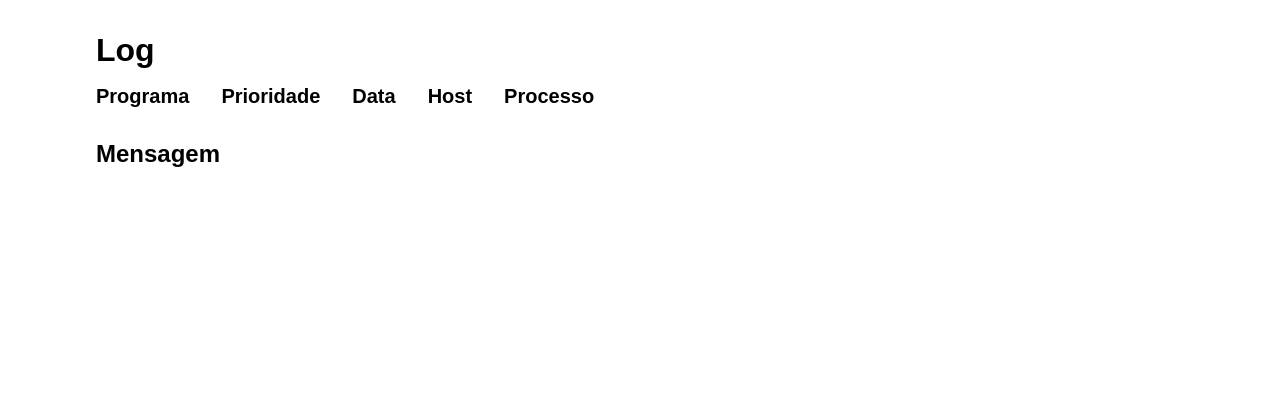
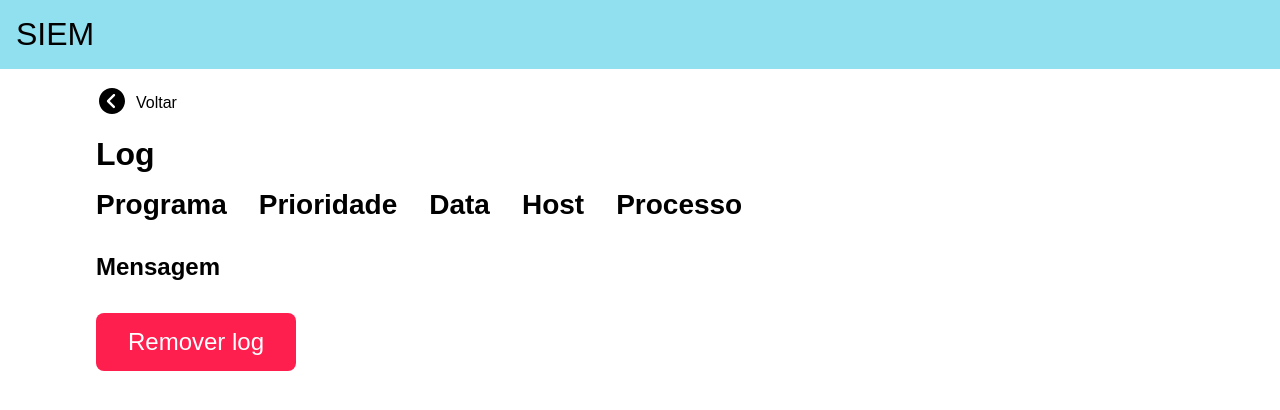
Before and after one commit to lucasnetwork/tcc, a Next.js app in the folder frontend/: page /1 in a window 1280 px wide. Shown: the top 410 px of the page. Built offline with nearby package versions, Linux system fonts and the light colour scheme; no server answers.

Commit message:
fix: frontend

```diff
--- a/frontend/src/app/[id]/page.tsx
+++ b/frontend/src/app/[id]/page.tsx
@@ -5,6 +5,7 @@ import api from '../../../config/api'
 import { useMemo } from 'react'
 import { format, parseISO } from 'date-fns'
 import { useParams, useRouter } from 'next/navigation'
+import { IoIosArrowDropleftCircle } from "react-icons/io";
 
 const fetcher = ([url,id]:string[]) => {
   console.log("Oio")
@@ -13,6 +14,7 @@ const fetcher = ([url,id]:string[]) => {
 }
 export default function Home() {
     const route = useParams()
+    const router = useRouter()
   const {data,error} = useSWR<{
     data:any[]
   }>(["log",route.id],fetcher)
@@ -26,6 +28,12 @@ export default function Home() {
 
   return (
     <main className={styles.main}>
+      <div className={styles.goBack}>
+        <button type="button" onClick={()=>router.back()}>
+        <IoIosArrowDropleftCircle  size={32}/>
+        </button>
+        <p>Voltar</p>
+      </div>
       <h1 className={styles.titleH1}>Log</h1>
       <div className={styles.container}>
         <div>
@@ -89,10 +97,18 @@ export default function Home() {
       <div>
         <h2>Mensagem</h2>
         <p
+        style={{
+          fontSize:"1.25rem"
+        }}
         >
           {data?.data?.message}
         </p>
        </div>
+       <div>
+        <button type="button" className={styles.button}>
+          Remover log
+        </button>
+       </div>
     </main>
   )
 }
--- a/frontend/src/app/[id]/styles.module.css
+++ b/frontend/src/app/[id]/styles.module.css
@@ -28,13 +28,38 @@
     margin-bottom: 2rem;
 }
 
+.goBack{
+  display: flex;
+  column-gap: 8px;
+  align-items: center;
+}
+.goBack button{
+  background: none;
+  border:none;
+  cursor: pointer
+}
+
 .container h2{
+  font-size: 1.75rem;
+}
+.container p{
   font-size: 1.25rem;
 }
-
 .titleH1{
   font-size:2rem;
   margin-bottom:1rem;
   margin-top:1rem
 
 }
+
+.button{
+  background-color: rgb(255, 31, 79);
+  border: none;
+  color: white;
+  padding: 15px 32px;
+  text-align: center;
+  margin-top: 32px;
+  font-size: 24px;
+  border-radius: 8px;
+  text-decoration: none;
+}
--- a/frontend/src/app/layout.module.css
+++ b/frontend/src/app/layout.module.css
@@ -7,6 +7,12 @@
 
 }
 
+.containerHeader{
+    background: #90e0ef;
+    padding:16px;
+    font-size: 32px;
+  }
+
 .container_list{
     list-style: none;
     font-size: 1.5rem;
--- a/frontend/src/app/layout.tsx
+++ b/frontend/src/app/layout.tsx
@@ -21,7 +21,14 @@ export default function RootLayout({
           </nav>
         </aside> */}
 
-        {children}
+      <div style={{
+        flex:1
+      }}>
+        <header className={styles.containerHeader}>
+          SIEM
+        </header>
+      {children}
+      </div>
         </body>
     </html>
   )
--- a/frontend/src/app/page.module.css
+++ b/frontend/src/app/page.module.css
@@ -24,6 +24,7 @@
 
 }
 
+
 .filterContainer{
   display: flex;
   margin-top:1rem;
```
Also changed, not shown: 1 other file (tests, documents, lock files or other folders).
